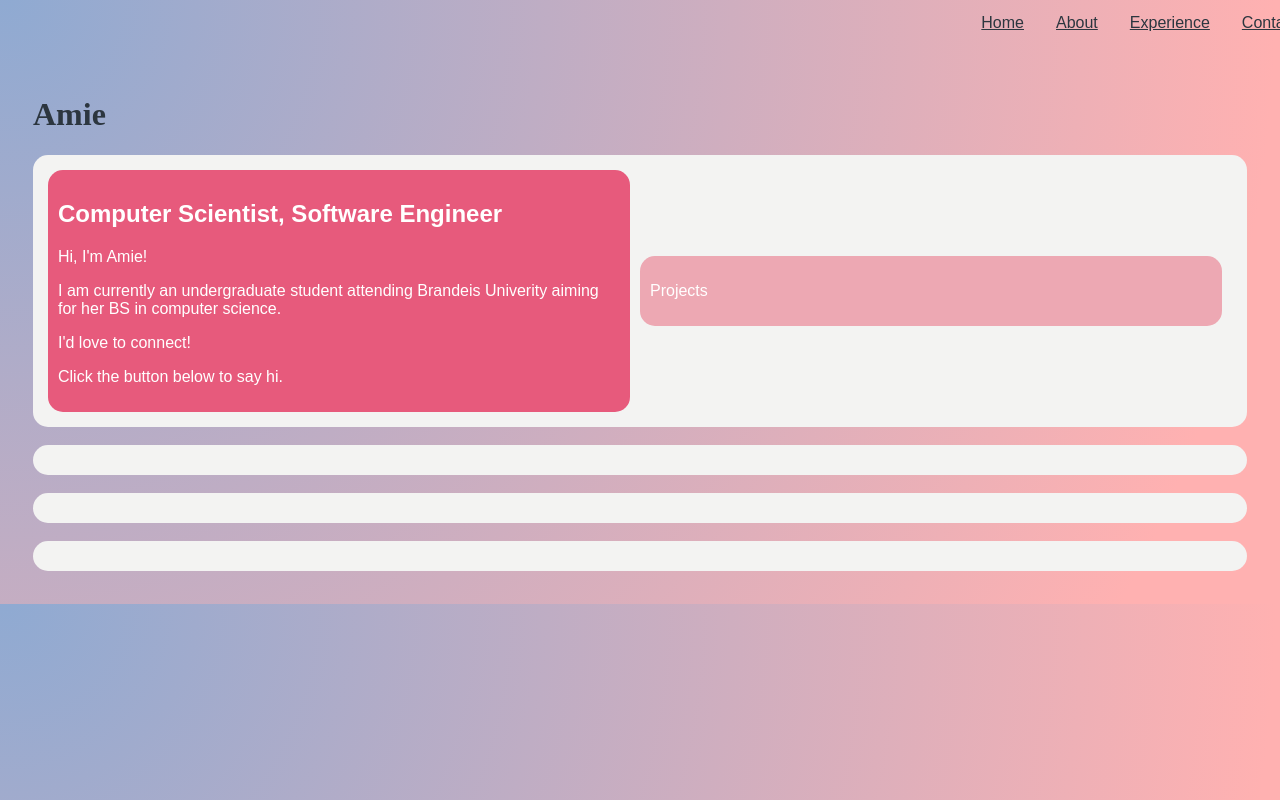
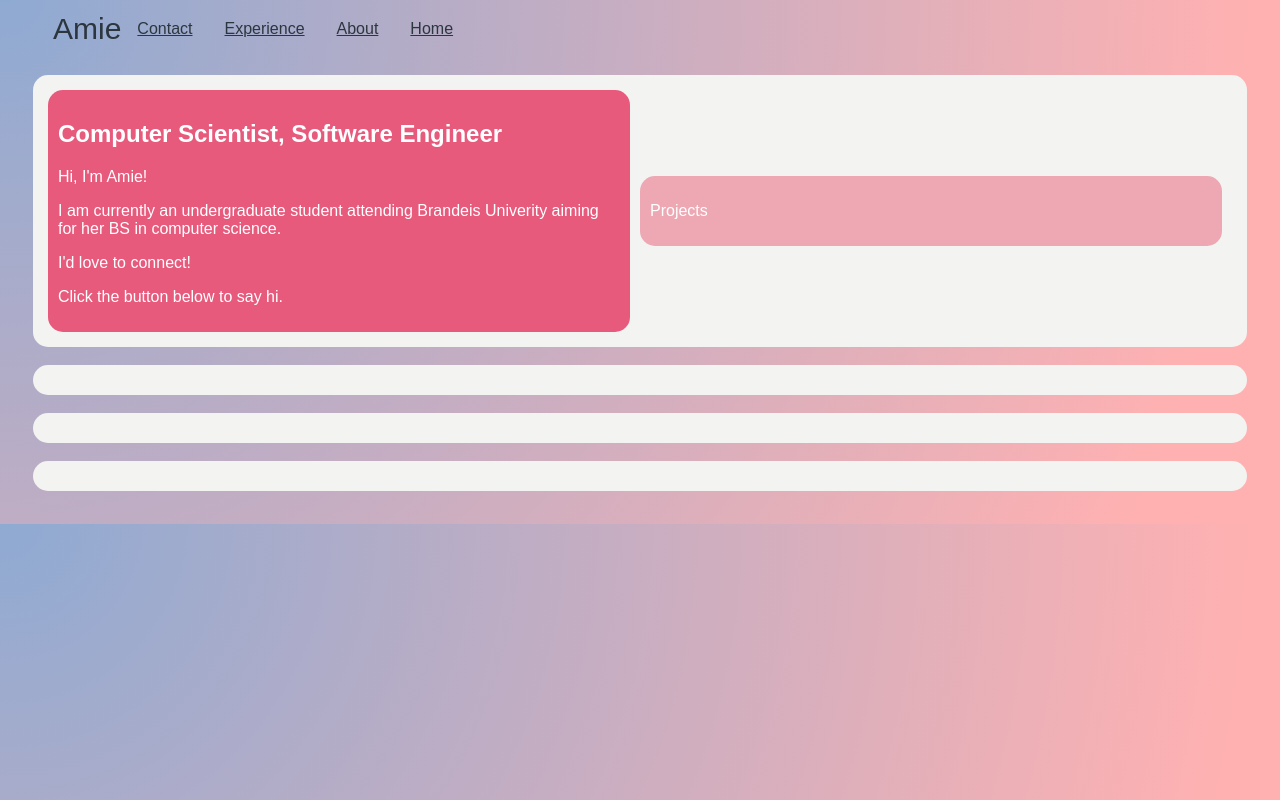
Before and after one commit to amiefeng/amiefeng.github.io, a plain HTML site: page index.html in a window 1280 px wide. Drawn offline with Linux system fonts and the light colour scheme.

Commit message:
updated navigation bar to be inline with header amie

```diff
--- a/index.html
+++ b/index.html
@@ -7,18 +7,19 @@
         <link rel="stylesheet" href="style.css">
     </head>
     <body>
-        <h1 class="welcome">Amie</h1>
+        <!-- <h1 class="welcome">Amie</h1> -->
 
         <!-- navbar -->
-        <div class="navbar">
-            <a href="">Contact</a>
-            <a href="">Experience</a>
-            <a href="">About</a>
-            <a href="index.html">Home</a>
-            <!-- <a href="">About</a>
-            <a href="">Experience</a>
-            <a href="">Contact</a> -->
+        <div class="header">
+            <div class="navbar">
+                <p class="brand">Amie</p>
+                <a href="">Contact</a>
+                <a href="">Experience</a>
+                <a href="">About</a>
+                <a href="index.html">Home</a>
+            </div>
         </div>
+
 
         <!-- landing section -->
         <div id="landing" class="card">
--- a/style.css
+++ b/style.css
@@ -8,11 +8,6 @@ body {
 
 * {
     box-sizing: border-box;
-}
-
-.welcome {
-    color: 2C363F;
-    font-family: kanit;
 }
 
 .card {
@@ -28,28 +23,45 @@ body {
     clear: both; /* Ensures floated children are contained */
 }
 
-/* navbar */
-.navbar {
-    overflow: hidden;
-    position: fixed; /* Set the navbar to fixed position */
-    top: 0; /* Position the navbar at the top of the page */
-    width: 100%; /* Full width */
+/* Header */
+.header {
+    width: 100%;
+    margin: 0;
+    padding: 0;
 }
 
+/* Navbar */
+.navbar {
+    display: flex; /* Use flexbox for alignment */
+    /* justify-content: space-between; Space between "Amie" and the links */
+    align-items: center; /* Vertically align items */
+    position: fixed; /* Fixed at the top */
+    top: 0;
+    width: 100%;
+    padding: 0 20px;
+}
+
+/* Brand */
+.brand {
+    font-family: 'Kanit', sans-serif; /* Ensure font is consistent */
+    font-size: 30px; /* Adjust font size */
+    color: #2C363F;
+    margin: 0; /* Remove default margins */
+}
+
+/* Navbar Links */
 .navbar a {
     float: right;
-    /* display: block; */
     text-decoration: underline;
     color: #2C363F;
-    text-align: center;
-    padding: 14px 16px;
+    padding: 20px 16px;
 }
 
 .navbar a:hover {
     color: #E75A7C;
 }
 
-/* landing page */
+/* Landing Page - Ensure cards do not flex */
 #landing{
     display: flex; /* Use flexbox for layout */
     flex-wrap: wrap; /* Allow wrapping if needed */
```
